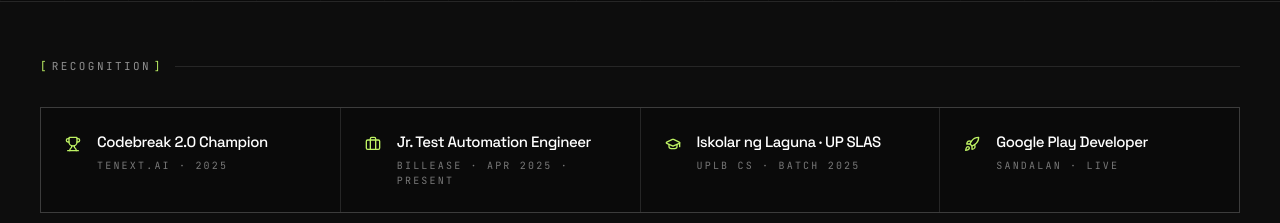
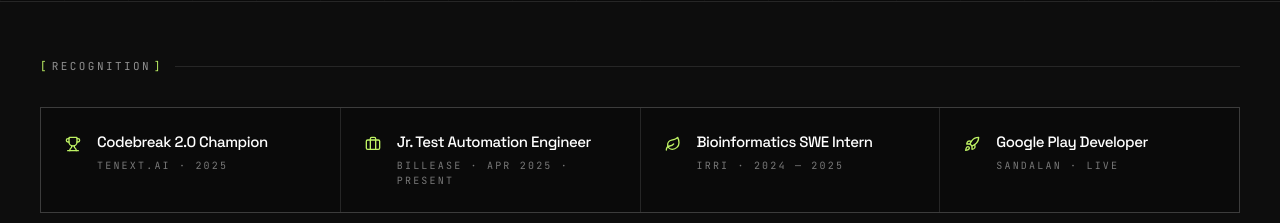
Before and after one commit to jvcerezo/portfolio, a React (Vite) app: page / in a window 1280 px wide. Shown: the part 880-1103 px from the top of the page. Built offline with nearby package versions, Linux system fonts and the light colour scheme.

Commit message:
replaced scholarship cell with IRRI internship in recognition

```diff
--- a/src/App.tsx
+++ b/src/App.tsx
@@ -3,7 +3,7 @@
   Menu, X, Mail, Phone, MapPin, Github, Linkedin, Download,
   Code, Database, Server, ArrowUpRight,
   Smartphone, Shield, Sparkles, Globe, Zap, CheckCircle2, Palette,
-  Trophy, GraduationCap, Briefcase, Rocket, Terminal,
+  Trophy, Leaf, Briefcase, Rocket, Terminal,
 } from 'lucide-react';
 import { Tabs, TabsContent, TabsList, TabsTrigger } from './components/ui/tabs';
 import { Button } from './components/ui/button';
@@ -556,7 +556,7 @@
             {[
               { icon: Trophy, title: 'Codebreak 2.0 Champion', meta: 'Tenext.ai · 2025' },
               { icon: Briefcase, title: 'Jr. Test Automation Engineer', meta: 'Billease · Apr 2025 · Present' },
-              { icon: GraduationCap, title: 'Iskolar ng Laguna · UP SLAS', meta: 'UPLB CS · Batch 2025' },
+              { icon: Leaf, title: 'Bioinformatics SWE Intern', meta: 'IRRI · 2024 — 2025' },
               { icon: Rocket, title: 'Google Play Developer', meta: 'Sandalan · Live' },
             ].map((r) => (
               <div key={r.title} className="bg-[var(--bg)] p-6 flex items-start gap-4">
```
